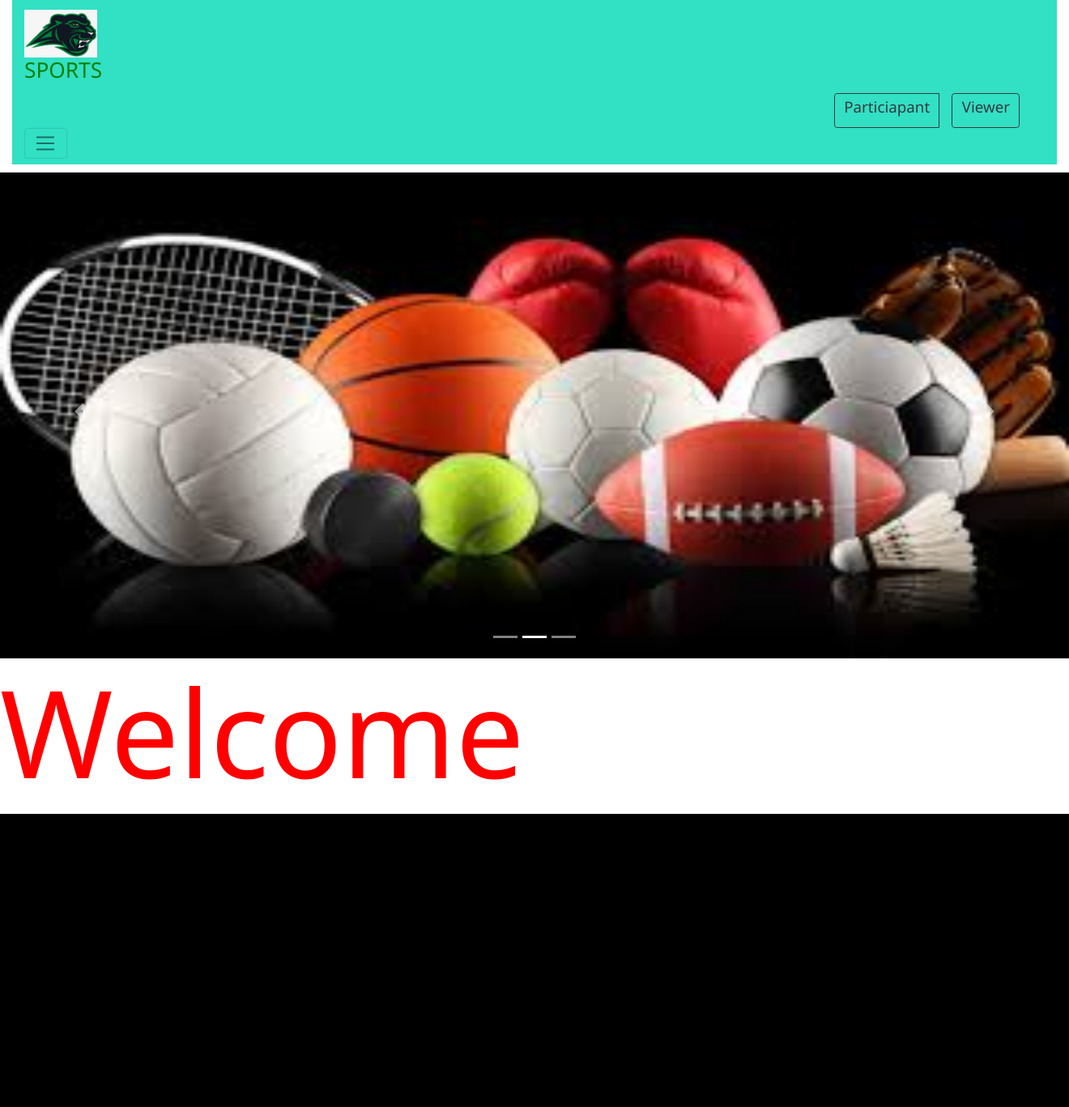
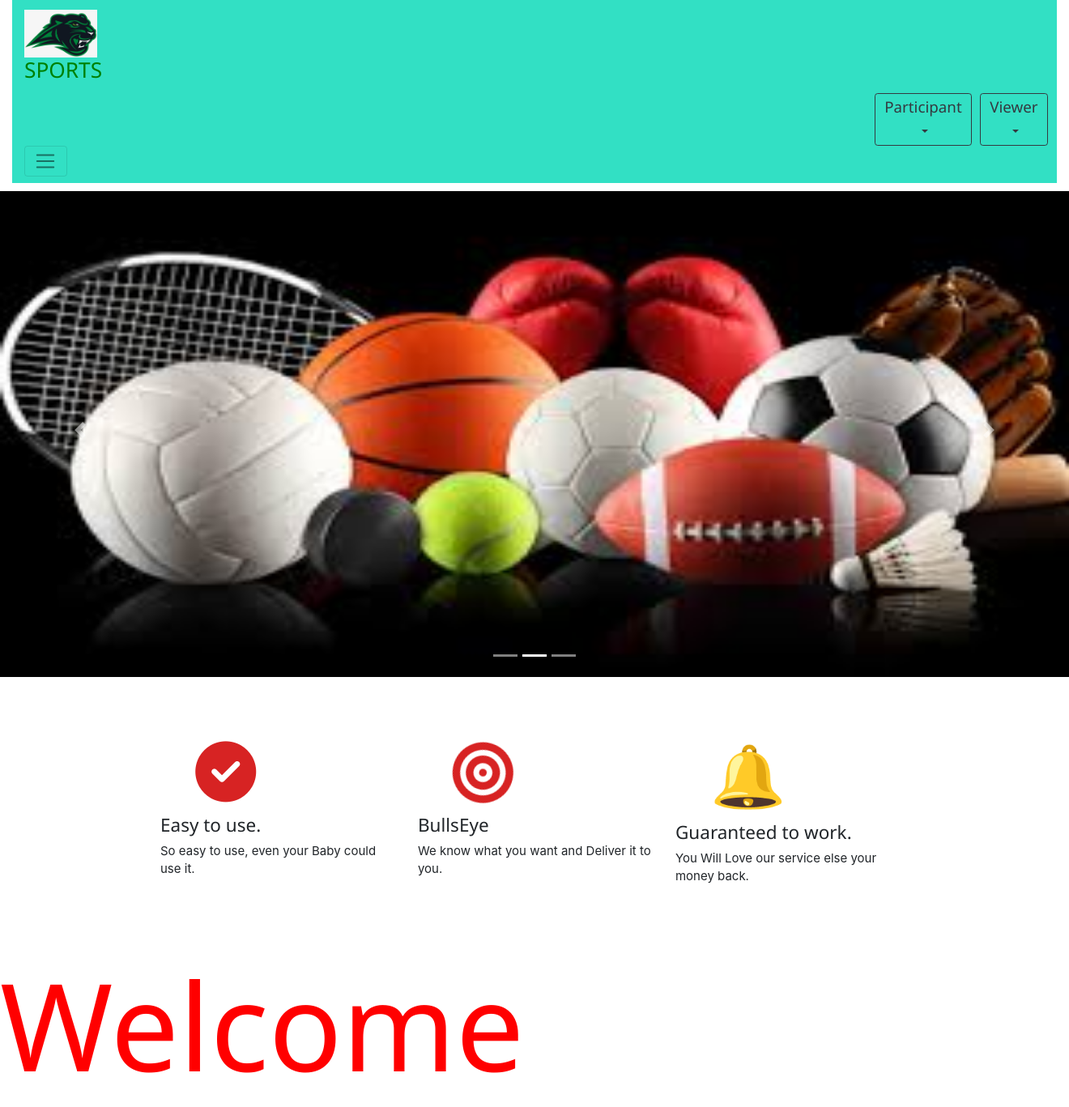
Before and after one commit to SACHINPAL1729/Sports_Management_System, a Django app: page / in a window 1320 px wide. Shown: the whole page at 81% size. Before the commit the page ends 1005 px from the top, so only its background shows below. Run offline with Django 3.2, Linux system fonts and the light colour scheme; some libraries are stand-ins or nearby versions.

Commit message:
Particiapant button ready

```diff
--- a/Sports_Management_System/Home_Page/views.py
+++ b/Sports_Management_System/Home_Page/views.py
@@ -4,4 +4,4 @@ def home(request):
     return render(request, 'home.html')
 
 def register(request):
-    return render(request, 'Home_Page/registration.html')
+    return render(request, 'register.html')
--- a/Sports_Management_System/static/css/styles.css
+++ b/Sports_Management_System/static/css/styles.css
@@ -12,10 +12,31 @@ h1{
  overflow: hidden;
 }
 
+.features{
+  padding: 5% 15%;
+  background-color: white;
+  position: relative;
+  z-index: 1;
+}
+
+.icon{
+  color:#d72323;
+  font-size: 5rem;
+  margin:5% 15%;
+}
+.icon:hover{
+  color: #17b978;
+}
+.feature-heading{
+  font-size: 1.5rem;
+}
+
 /* Ids */
+
 #title{
    font-size: 3rem;
 }
+
 #demo{
   padding-top:10px;
 }
--- a/Sports_Management_System/templates/home.html
+++ b/Sports_Management_System/templates/home.html
@@ -11,12 +11,28 @@
             <img src="static/images/logo.png" alt="Logo" style="width: 90px">
             <span style="color:green"> <h3>SPORTS</h3></span></a>
 
-            <div class="btn-toolbar" style="padding-left: 1000px">
-              <div class="btn-group" >
-                <button type="button" class="btn btn-outline-dark"><h5>Particiapant</h5></button>
-                  <div class="btn-toolbar" style="padding-left:15px">
-                    <button type="button" class="btn btn-outline-dark"><h5>Viewer</h5></button>
+            <div class="btn-toolbar" style="padding-left: 1050px">
+              <div class="btn-group ">
+                <div class="dropdown">
+                  <button type="button" class="btn btn-outline-dark dropdown-toggle" data-toggle="dropdown"><h5>Participant<span class="caret"></span></h5></button>
+                  <ul class="dropdown-menu">
+                    <li><a href="register/" style="color: #c9d6df"><h3 >Register</h3></a></li>
+                    <li><a href="Events/" style="color: #c9d6df"><h3 >Events</h3></a></li>
+                  </ul>
+                </div>
+
+
+                  <div class="btn-toolbar" style="padding-left:10px" >
+                    <div class="btn-group ">
+                      <div class="dropdown">
+                        <button type="button" class="btn btn-outline-dark dropdown-toggle" data-toggle="dropdown"><h5>Viewer<span class="caret"></span></h5></button>
+                        <ul class="dropdown-menu">
+                          <li><a href="/registration" style="color: #c9d6df"><h3 >View</h3></a></li>
+                          <li><a href="#" style="color: #c9d6df"><h3 >Feedback</h3></a></li>
+                        </ul>
+                      </div>
                   </div>
+                </div>
                 </div>
             </div>
 
@@ -28,9 +44,9 @@
             <!-- navbar links -->
             <div class="collapse navbar-collapse" id="collapseTarget">
               <ul class="navbar-nav" id="title">
-                <li class="nav-item"><a href="#" class="nav-link">HELP</a></li>
+                <li class="nav-item"><a href="#" class="nav-link">Update</a></li>
+                <li class="nav-item"><a href="#" class="nav-link">About</a></li>
                 <li class="nav-item"><a href="#" class="nav-link">Contact</a></li>
-                <li class="nav-item"><a href="#" class="nav-link">About</a></li>
               </ul>
             </div>
           </nav>
@@ -72,7 +88,7 @@
         </div>
 
       <!-- Features -->
-      <!-- <section id="features">
+      <div class="features">
         <div class="row">
           <div class="col-md-4">
             <i class="fas fa-check-circle icon"></i>
@@ -85,12 +101,13 @@
             <p>We know what you want and Deliver it to you.</p>
           </div>
           <div class="col-md-4">
-            <i class="fas fa-heart icon w3-spin"></i>
+            <!-- <i class="fas fa-heart icon w3-spin">🔔</i> -->
+            <span class="icon">🔔</span>
             <h3 class="feature-heading">Guaranteed to work.</h3>
             <p>You Will Love our service else your money back.</p>
           </div>
-        </div> -->
-
+        </div>
+        </div>
       <!-- Features End -->
 
     <h1>Welcome</h1>
```
Also changed, not shown: Sports_Management_System/templates/register.html (added, +9 -0 lines), Sports_Management_System/db.sqlite3.
